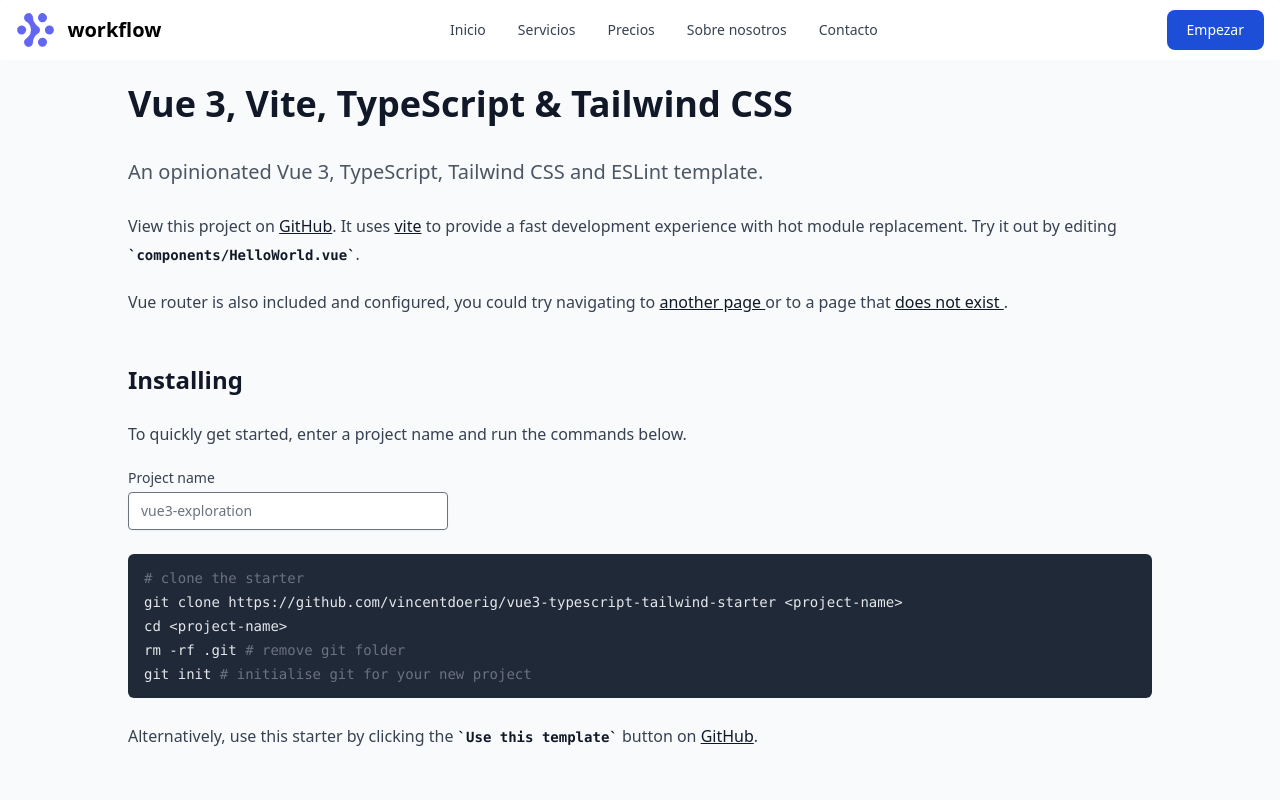
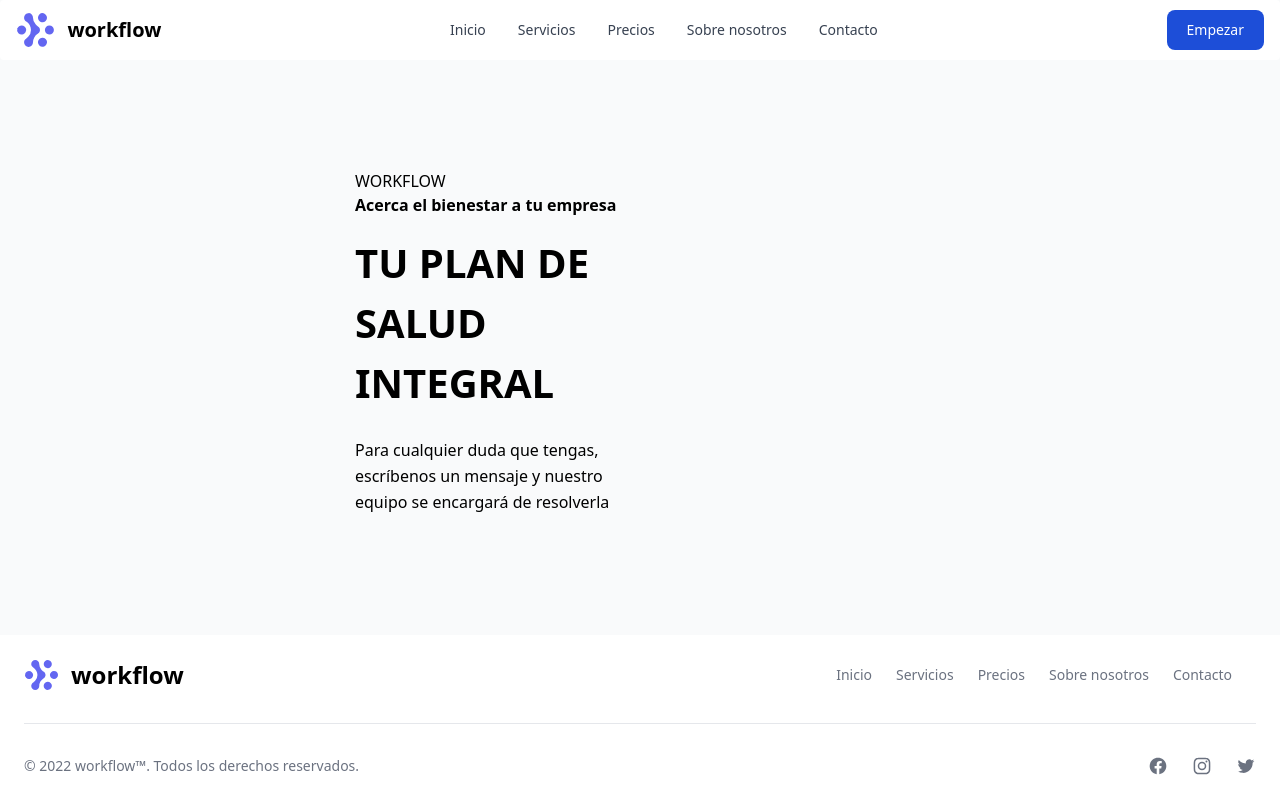
Before and after one commit to Aw3same/workflow-landing-page, a Vue app: page / in a window 1280 px wide. Shown: the top 800 px of the page. Built offline with nearby package versions, Linux system fonts and the light colour scheme; a web font is replaced by a local one.

Commit message:
Fixed home page

```diff
--- a/src/views/Home.vue
+++ b/src/views/Home.vue
@@ -1,5 +1,22 @@
 <template>
-  <HelloWorld msg="Vue 3, Vite, TypeScript & Tailwind CSS" />
+  <h1>WORKFLOW</h1>
+  <div class="container">
+    <div class="flex flex-wrap lg:justify-between -mx-4">
+      <div class="w-full lg:w-1/2 xl:w-6/12 px-4">
+        <div class="max-w-[570px] mb-12 lg:mb-0">
+          <span class="block mb-4 text-base text-primary font-semibold">
+            Acerca el bienestar a tu empresa
+          </span>
+          <h2 class="text-dark mb-6 uppercase font-bold text-[32px] sm:text-[40px] lg:text-[36px] xl:text-[40px] ">
+            TU PLAN DE SALUD INTEGRAL
+          </h2>
+          <p class="text-base text-body-color leading-relaxed mb-9">
+            Para cualquier duda que tengas, escríbenos un mensaje y nuestro equipo se encargará de resolverla
+          </p>
+        </div>
+      </div>
+    </div>
+  </div>
 </template>
 
 <script lang="ts">
```
